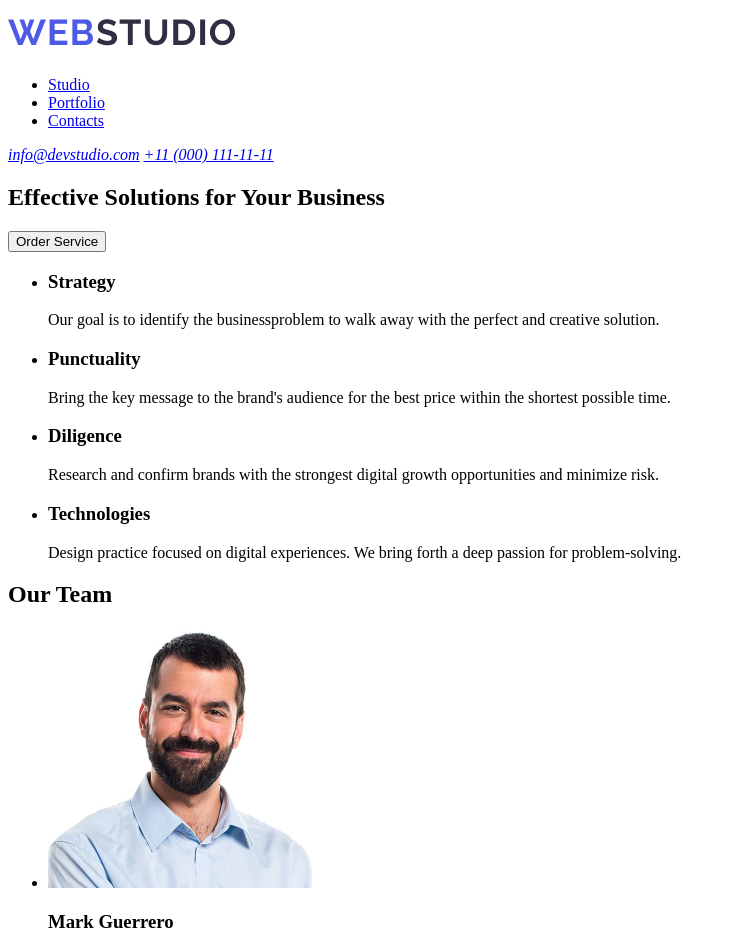
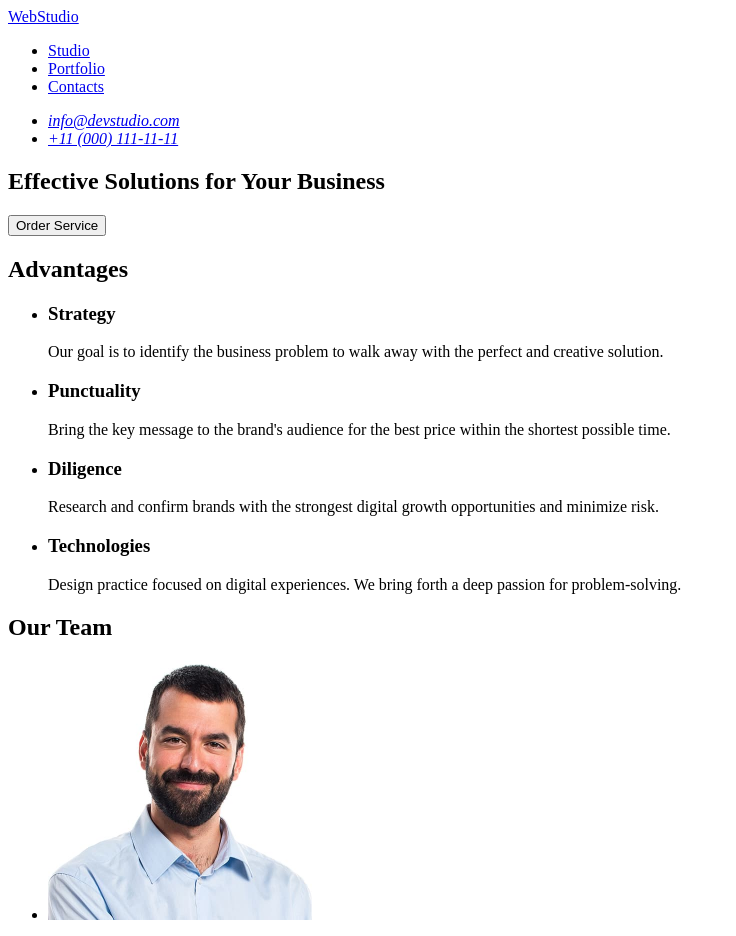
Before and after one commit to Fedkon96/goit-markup-hw-01, a plain HTML site: page index.html in a window 1280 px wide. Shown: the top 936 px of the page, without its empty margins (0-736 px from the left). Drawn offline with Linux system fonts and the light colour scheme.

Commit message:
corrected errors hw

```diff
--- a/index.html
+++ b/index.html
@@ -8,10 +8,10 @@
   </head>
   <body>
     <header>
-      <a href="#">
-        <img src="/images/logo.png" alt="logo" />
-      </a>
       <nav>
+        <a href="./index.html">
+          WebStudio
+        </a>
         <ul>
           <li><a href="#">Studio</a></li>
           <li><a href="#">Portfolio</a></li>
@@ -19,8 +19,14 @@
         </ul>
       </nav>
       <address>
-        <a href="mailto:info@devstudio.com">info@devstudio.com</a>
-        <a href="tel:+110001111111">+11 (000) 111-11-11</a>
+        <ul>
+          <li>
+            <a href="mailto:info@devstudio.com">info@devstudio.com</a>
+          </li>
+          <li>
+            <a href="tel:+110001111111">+11 (000) 111-11-11</a>
+          </li>
+        </ul>
       </address>
     </header>
     <main>
@@ -29,12 +35,15 @@
         <h1>Effective Solutions for Your Business</h1>
         <button type="button">Order Service</button>
       </section>
+      <!--finish about company-->
+      <!--start advantages-->
       <section>
+        <h2>Advantages</h2>
         <ul>
           <li>
             <h3>Strategy</h3>
             <p>
-              Our goal is to identify the businessproblem to walk away with the
+              Our goal is to identify the business problem to walk away with the
               perfect and creative solution.
             </p>
           </li>
@@ -61,7 +70,7 @@
           </li>
         </ul>
       </section>
-      <!--finish about company-->
+      <!--finish advantages-->
       <!--start teamwork-->
       <section>
         <h2>Our Team</h2>
@@ -111,8 +120,8 @@
       <!--finish teamwork-->
     </main>
     <footer>
-      <a href="#">
-        <img src="/images/logo.png" alt="logo" />
+      <a href="./index.html">
+        WebStudio
       </a>
       <p>
         Increase the flow of customers and sales for your business with digital
```
